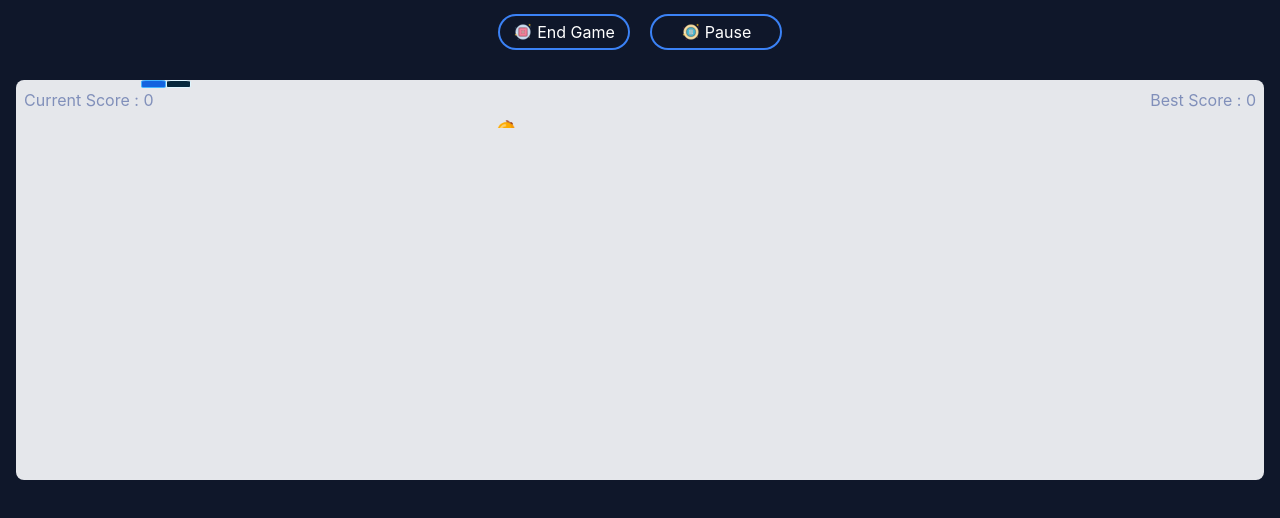
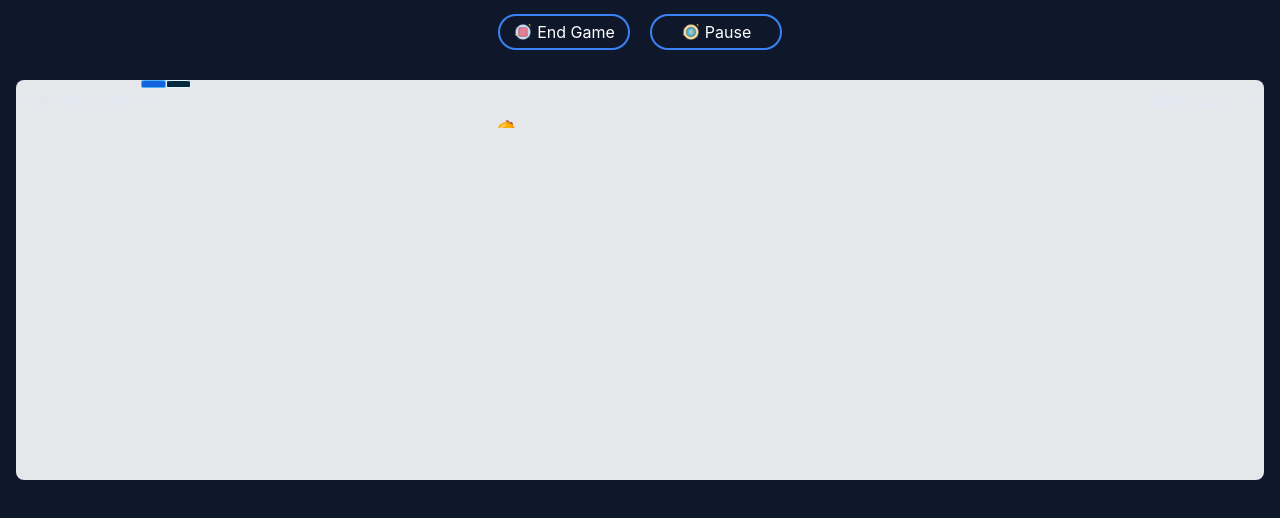
Before and after one commit to Nekromenzer/react-snake-game, a Next.js app: page / in a window 1280 px wide. Both pictures are taken after a click on the button "Play Again". Shown: the top 518 px of the page. Built offline with nearby package versions, Linux system fonts and the light colour scheme.

Commit message:
ingo text color change

```diff
--- a/src/components/InfoScore.tsx
+++ b/src/components/InfoScore.tsx
@@ -14,7 +14,7 @@ export default function InfoScore(props: InfoScoreProps) {
         }
     },[bestScore, props.score, setBestScore])
     return (
-        <div className={`${props.isPause ? 'text-yellow-200' : 'text-blue-900'} opacity-50 p-2 flex justify-between`}>
+        <div className={`${props.isPause ? 'text-yellow-500' : 'text-blue-100'} opacity-50 p-2 flex justify-between`}>
             <span className="">Current Score : {props.score}</span>
             <span className="">Best Score : {bestScore}</span>
         </div>
```
